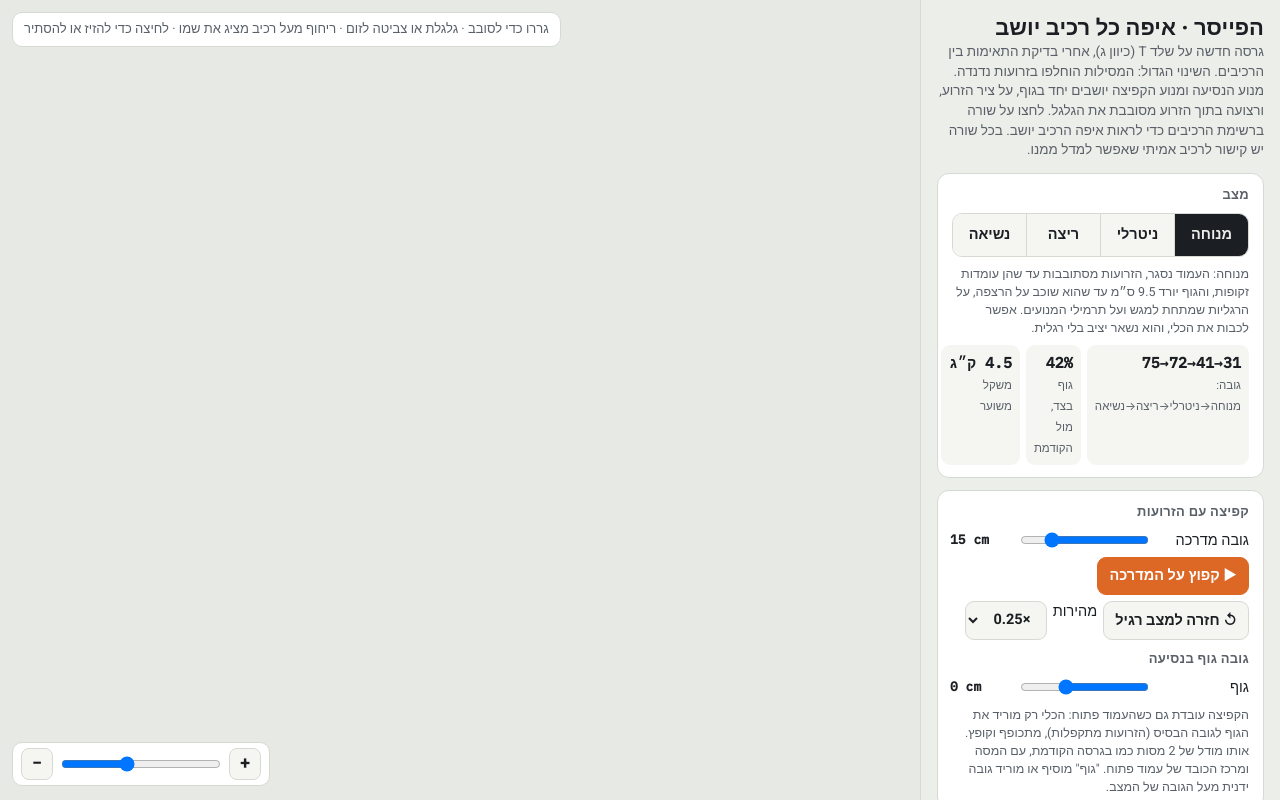
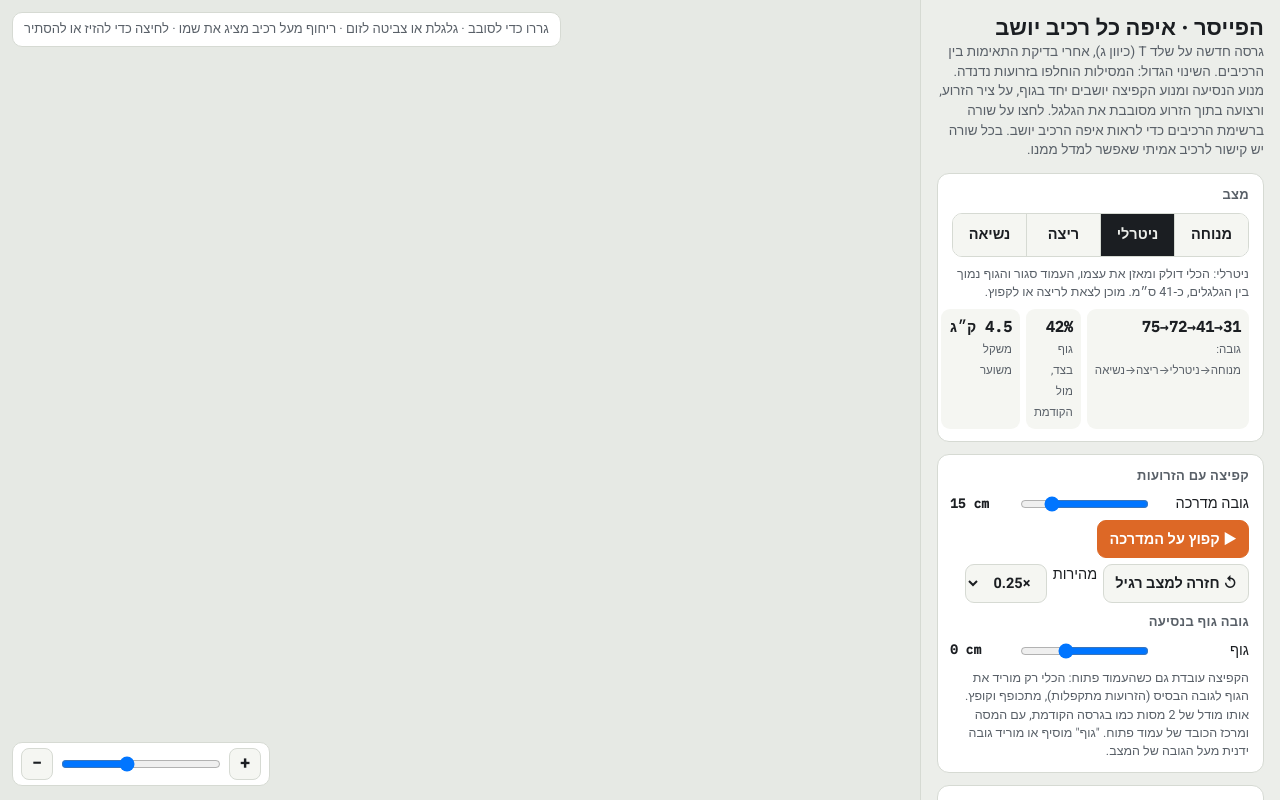
Before and after one commit to shakedisrael31-tech/pacer-sightline, a plain HTML site: page parts/index.html in a window 1280 px wide. Drawn offline with nearby package versions, Linux system fonts and the light colour scheme; animation ran at ten frames a second.

Commit message:
Parts sim: open in neutral mode
Co-Authored-By: Claude Opus 5.5 <noreply@anthropic.com>
Claude-Session: https://claude.ai/code/session_017ebcBfbQvpfghpUy9R3tcq

```diff
--- a/parts/index.html
+++ b/parts/index.html
@@ -104,8 +104,8 @@ h1{margin:0;font-size:22px;font-weight:800;line-height:1.15;text-wrap:balance}
     <div class="card">
       <h2>מצב</h2>
       <div class="seg" role="group" aria-label="מצב הכלי">
-        <button type="button" data-m="0" aria-pressed="true">מנוחה</button>
-        <button type="button" data-m="1" aria-pressed="false">ניטרלי</button>
+        <button type="button" data-m="0" aria-pressed="false">מנוחה</button>
+        <button type="button" data-m="1" aria-pressed="true">ניטרלי</button>
         <button type="button" data-m="2" aria-pressed="false">ריצה</button>
         <button type="button" data-m="3" aria-pressed="false">נשיאה</button>
       </div>
@@ -884,7 +884,7 @@ const MODES=[{ext:0,tilt:0,ride:0,rest:1,note:'מנוחה: העמוד נסגר,
 let mode=0, ext=0, extLin=0, tiltLin=0, rideNow=0;
 const modeBtns=[...document.querySelectorAll('[data-m]')];
 function setMode(m){ mode=m; modeBtns.forEach(b=>b.setAttribute('aria-pressed',+b.dataset.m===m)); document.getElementById('modeNote').textContent=MODES[m].note; if(window.__jReady&&cur) renderJumpNums(); }
-modeBtns.forEach(b=>b.onclick=()=>setMode(+b.dataset.m)); setMode(0);
+modeBtns.forEach(b=>b.onclick=()=>setMode(+b.dataset.m)); setMode(1);
 function pose(o,k){ o.stage1.position.y=ST1*k; o.stage2.position.y=ST2*k; o.upper.position.y=TRAVEL*k; }
 const cfgBtns=[...document.querySelectorAll('[data-c]')];
 function setCfg(k){
```
